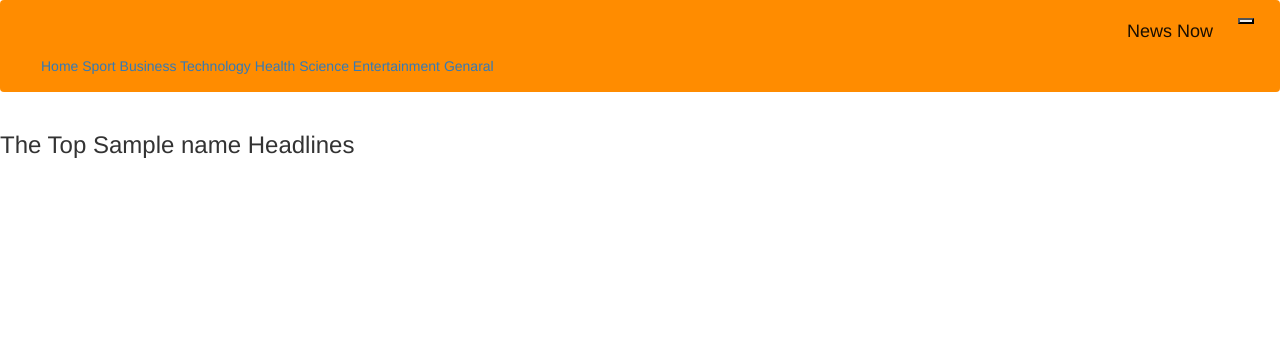
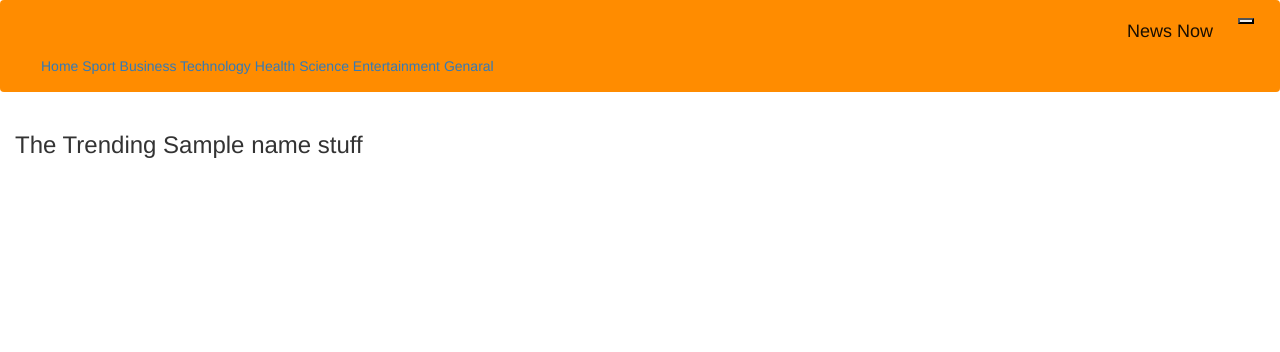
Before and after one commit to PatrickNgare/NewsHighlight, a Flask app: template app/templates/new.html in a window 1280 px wide. Shown: the top 352 px of the page. Run offline with Flask 2, Linux system fonts and the light colour scheme; the template is opened without the code that fills it: most values are stand-ins (such as "Sample title", 1, 10 or a date in 2020); parts of the project's set-up code (start-up, migrations or seed data) failed here and were passed over; some libraries are stand-ins or nearby versions.

Commit message:
changed name

```diff
--- a/app/templates/new.html
+++ b/app/templates/new.html
@@ -1,8 +1,8 @@
 {% extends 'base.html' %} {% import 'macros.html' as macro %}
 {% block content %}
 <div class="container-fluid">
-  <div class="row mb-2">
-    <h3> The Top {{name}} Headlines</h3>
+  <div >
+    <h3> The Trending {{name}} stuff</h3>
   </div>
   <div class="row">
       {{macro.displayArticleList(news)}}
```
